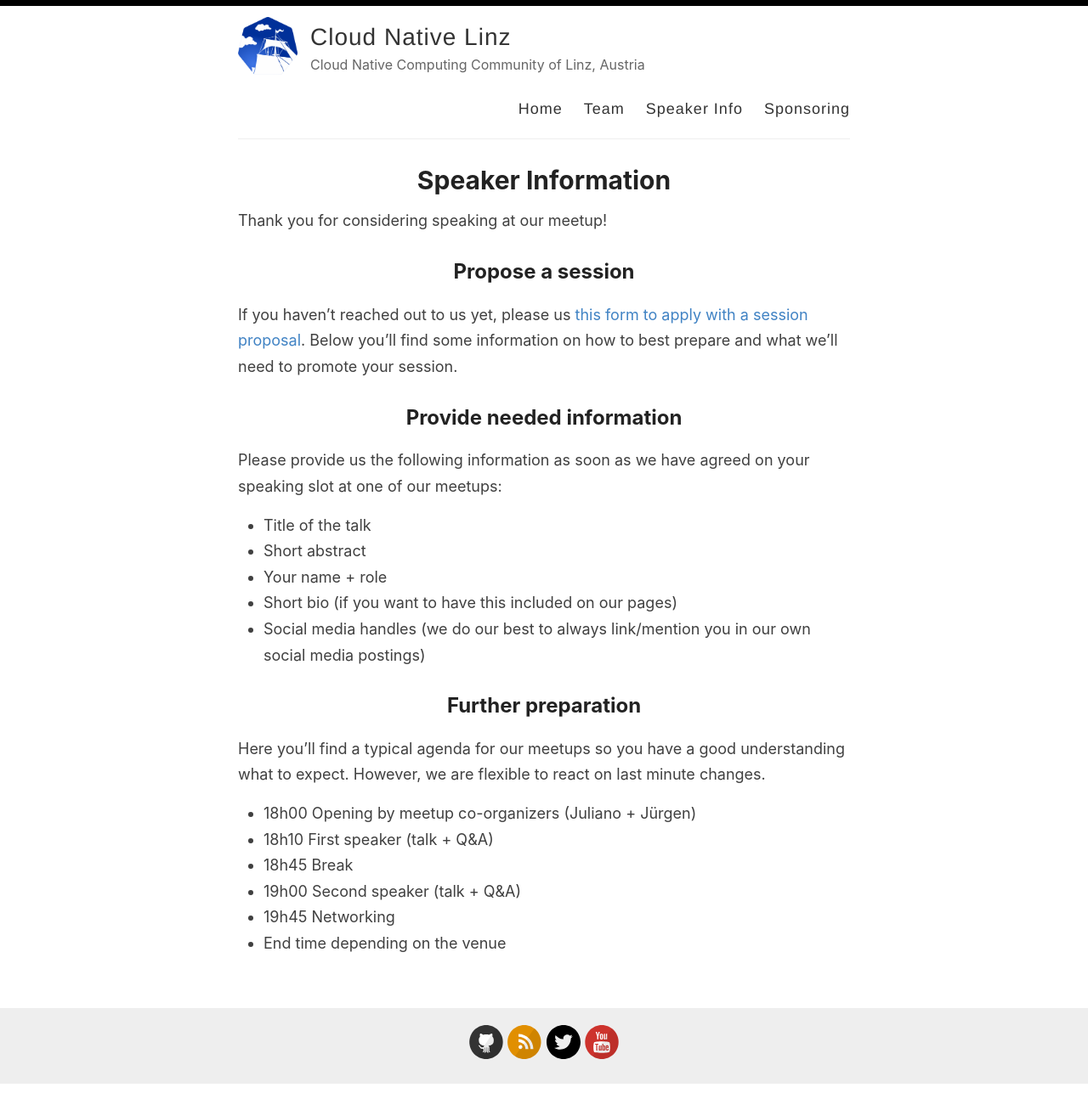
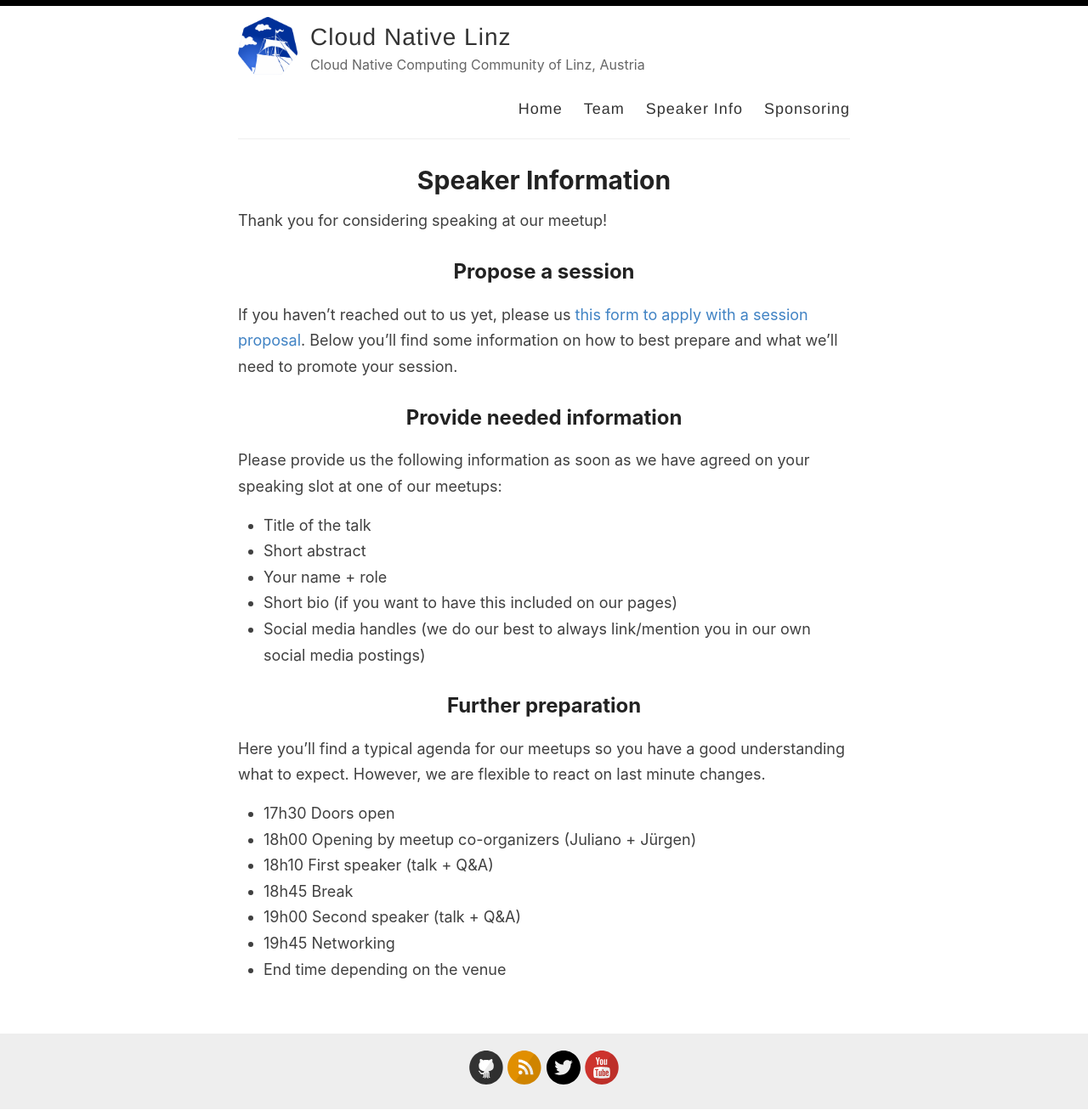
Before and after one commit to CloudNativeLinz/cloudnativelinz.github.io, a Jekyll site: the page built from _pages/speaker-info.md, in a window 1280 px wide. Shown: the whole page at 85% size. Built offline with Jekyll 4.4.1, drawn with Linux system fonts in a browser that asks for light colours; before the commit the page ends 1276 px from its top, so only the background shows below that.

Commit message:
update sample schedule

```diff
--- a/_pages/speaker-info.md
+++ b/_pages/speaker-info.md
@@ -24,6 +24,7 @@ Please provide us the following information as soon as we have agreed on your sp
 
 Here you'll find a typical agenda for our meetups so you have a good understanding what to expect. However, we are flexible to react on last minute changes.
 
+- 17h30 Doors open
 - 18h00 Opening by meetup co-organizers (Juliano + Jürgen)
 - 18h10 First speaker (talk + Q&A)
 - 18h45 Break
```
